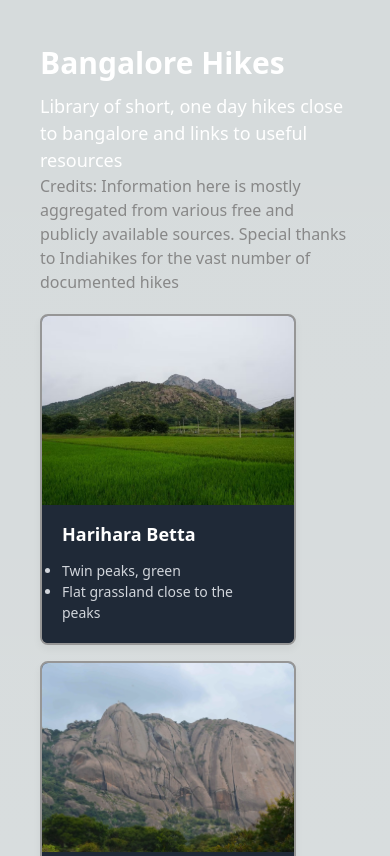
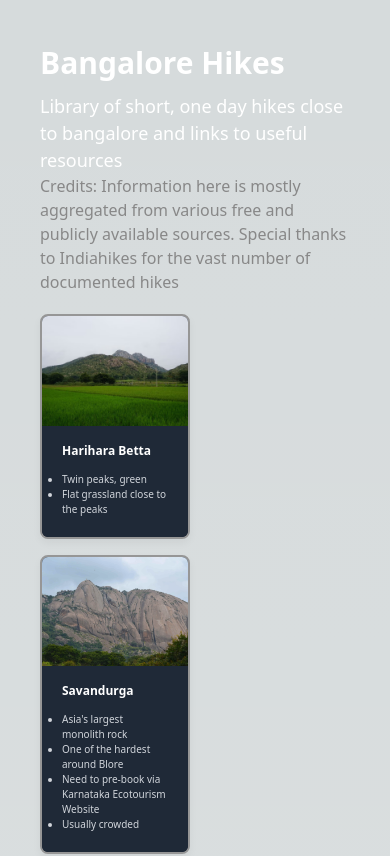
Before and after one commit to ananthu1834/bangalorehikes, a Next.js app: page / in a window 390 px wide. Shown: the top 856 px of the page. Built offline with nearby package versions, Linux system fonts and the light colour scheme.

Commit message:
thumbnails size test on small screens

```diff
--- a/components/boxWithDetails.js
+++ b/components/boxWithDetails.js
@@ -19,7 +19,7 @@ function BoxWithDetails({hikeDetails, onClose}) {
         }}
       >
         <div
-          className="box-component"
+          className="details-box-component"
           style={{
             display: "flex",
             flexDirection: "column",
--- a/components/boxWithThumbnail.js
+++ b/components/boxWithThumbnail.js
@@ -16,12 +16,12 @@ function BoxWithThumbnail({hikeDetails}) {
   return (
     <>
       <div
+        className='thumbnail-box'
         style={{
           display: 'inline-block',
           border: '2px solid rgba(150, 150, 150)',
           borderRadius: 8,
           overflow: 'hidden',
-          width: 256,
           boxShadow: '0px 4px 8px rgba(0, 0, 0, 0.05)',
           backgroundColor: boxBackgroundColor,
           marginRight: '1rem',
@@ -43,8 +43,6 @@ function BoxWithThumbnail({hikeDetails}) {
             style={{
               height: '100%',
               position: 'absolute',
-              top: 0,
-              left: 0,
               objectFit: 'cover'
             }}
           />
@@ -56,9 +54,9 @@ function BoxWithThumbnail({hikeDetails}) {
           }}
         >
           <h2
+            className='thumbnail-heading'
             style={{
               margin: 0,
-              fontSize: 18,
               fontWeight: 'bold',
               color: '#FFFFFF'
             }}
@@ -66,9 +64,9 @@ function BoxWithThumbnail({hikeDetails}) {
             {hikeDetails.title}
           </h2>
           <p
+            className='thumbnail-content'
             style={{
               margin: '12px 0 0',
-              fontSize: 14,
               color: '#D1D5DB'
             }}
           >
--- a/styles/globals.css
+++ b/styles/globals.css
@@ -20,18 +20,38 @@
   width: 50%;
 }
 
-
 .top-level-components {
   margin-left: 20px;
 }
 
+.thumbnail-box {
+  width: 256px;
+}
+
+.thumbnail-heading {
+  font-size: 18px;
+}
+
+.thumbnail-content {
+  font-size: 14px;
+}
 
 @media (max-width: 767px) {
-  .box-component {
+
+  .top-level-components {
+    margin-left: 0px;
+  }
+  .details-box-component {
     width: 90%;
   }
-  .top-level-components {
-    margin-left: 0px;
+  .thumbnail-box {
+    width: 150px;
+  }
+  .thumbnail-heading {
+    font-size: 12px;
+  }
+  .thumbnail-content {
+    font-size: 10px;
   }
 }
 
```
